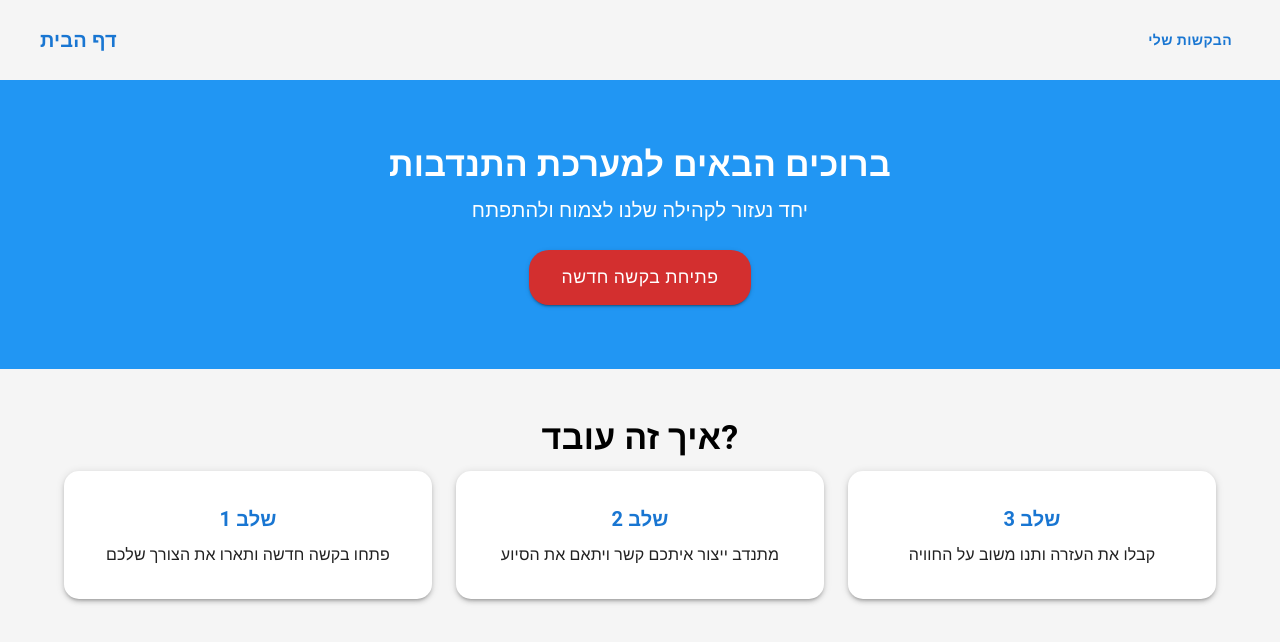
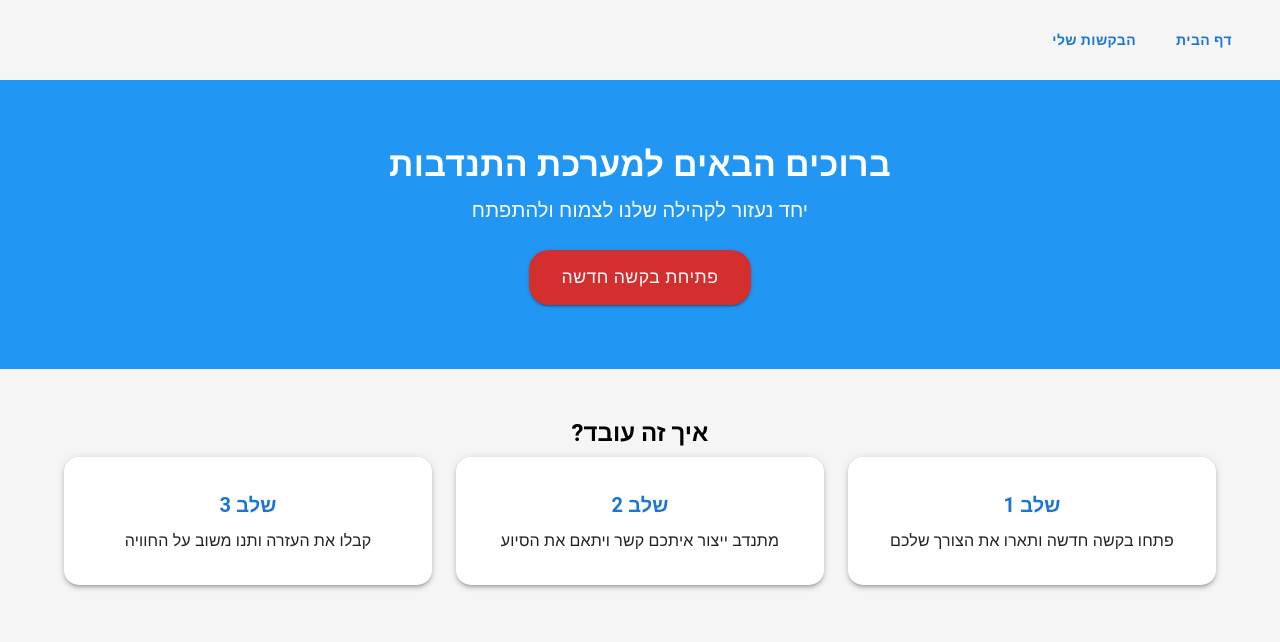
Before and after one commit to Hackaton-Yad-Tamar/Front, a React (Vite) app: page / in a window 1280 px wide. Shown: the top 642 px of the page. Built offline with nearby package versions, Linux system fonts and the light colour scheme.

Commit message:
expract to navbar

```diff
--- a/src/App.tsx
+++ b/src/App.tsx
@@ -1,9 +1,21 @@
-import HomePage from "./HomePage";
+import { Box } from "@mui/material";
+import React from "react";
+import { Route, BrowserRouter as Router, Routes } from "react-router-dom";
+import Navbar from "./components/Navbar";
+import Home from "./HomePage";
 
-const App = () => {
+const App: React.FC = () => {
     return (
-        <HomePage/>
+      <Router>
+        <Box sx={{ minHeight: "100vh", display: "flex", flexDirection: "column", bgcolor: "#f5f5f5" }}>
+          <Navbar />
+          <Routes>
+            <Route path="/" element={<Home />} />
+            {/* <Route path="/requests" element={<MyRequests />} /> */}
+          </Routes>
+        </Box>
+      </Router>
     );
-};
+  };
 
-export default App;
+  export default App;
--- a/src/HomePage.tsx
+++ b/src/HomePage.tsx
@@ -1,20 +1,9 @@
+import { Box, Button, Container, Grid, Paper, Typography } from "@mui/material";
 import React from "react";
-import { AppBar, Toolbar, Typography, Button, Container, Box, Grid, Paper } from "@mui/material";
 
-const HomePage: React.FC = () => {
+const Home: React.FC = () => {
   return (
-    <Box sx={{ minHeight: "100vh", display: "flex", flexDirection: "column", bgcolor: "#f5f5f5" }}>
-      {/* Header */}
-      <AppBar position="static" color="transparent" elevation={0} sx={{ px: 2, py: 1 }}>
-        <Toolbar>
-          <Typography variant="h6" sx={{ flexGrow: 1, color: "#1976d2", fontWeight: "bold" }}>
-            דף הבית
-          </Typography>
-          <Button color="primary" sx={{ fontWeight: "bold" }}>הבקשות שלי</Button>
-        </Toolbar>
-      </AppBar>
-
-      {/* Main Content */}
+    <>
       <Box sx={{ backgroundColor: "#2196F3", color: "white", py: 8, textAlign: "center" }}>
         <Container>
           <Typography variant="h4" fontWeight="bold">
@@ -30,8 +19,8 @@ const HomePage: React.FC = () => {
       </Box>
 
       {/* Steps Section */}
-      <Container sx={{ flexGrow: 1, my: 6 }}>
-        <Typography variant="h4" textAlign="center" fontWeight="bold" gutterBottom>
+      <Container sx={{ flexGrow: 1, my: 6 , direction:"rtl"}}>
+        <Typography variant="h5" textAlign="center" fontWeight="bold" gutterBottom>
           איך זה עובד?
         </Typography>
         <Grid container spacing={3} justifyContent="center">
@@ -45,8 +34,8 @@ const HomePage: React.FC = () => {
           ))}
         </Grid>
       </Container>
-    </Box>
+    </>
   );
 };
 
-export default HomePage;
+export default Home;
--- /dev/null
+++ b/src/components/Navbar.tsx
@@ -0,0 +1,20 @@
+import { AppBar, Button, Toolbar } from "@mui/material";
+import React from "react";
+import { Link } from "react-router-dom";
+
+const Navbar: React.FC = () => {
+  return (
+    <AppBar position="static" color="transparent" elevation={0} sx={{ px: 2, py: 1 }}>
+      <Toolbar sx={{ display: "flex", justifyContent: "right", gap: 3 , direction:"rtl"}}>
+        <Button color="primary" sx={{ fontWeight: "bold" }} component={Link} to="/">
+          דף הבית
+        </Button>
+        <Button color="primary" sx={{ fontWeight: "bold" }} component={Link} to="/requests">
+          הבקשות שלי
+        </Button>
+      </Toolbar>
+    </AppBar>
+  );
+};
+
+export default Navbar;
```
